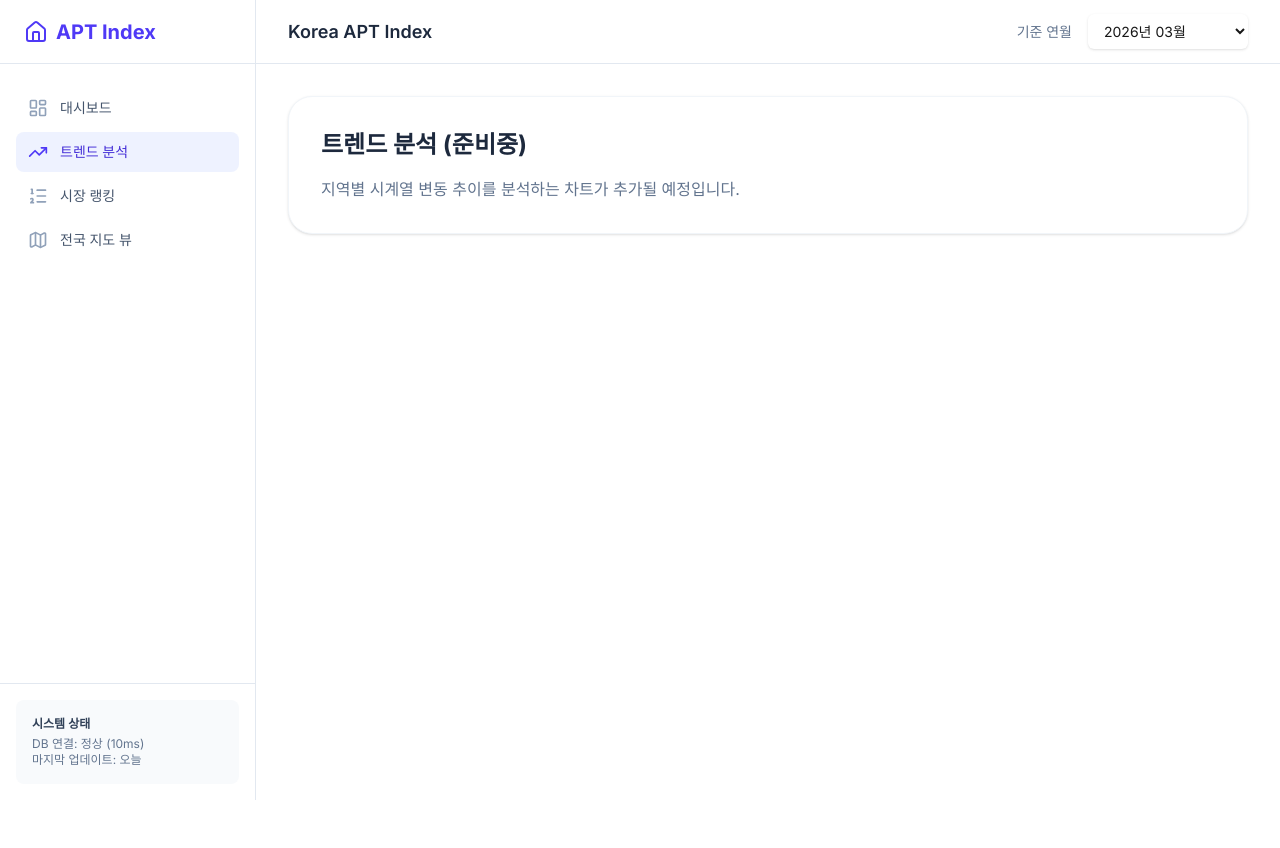
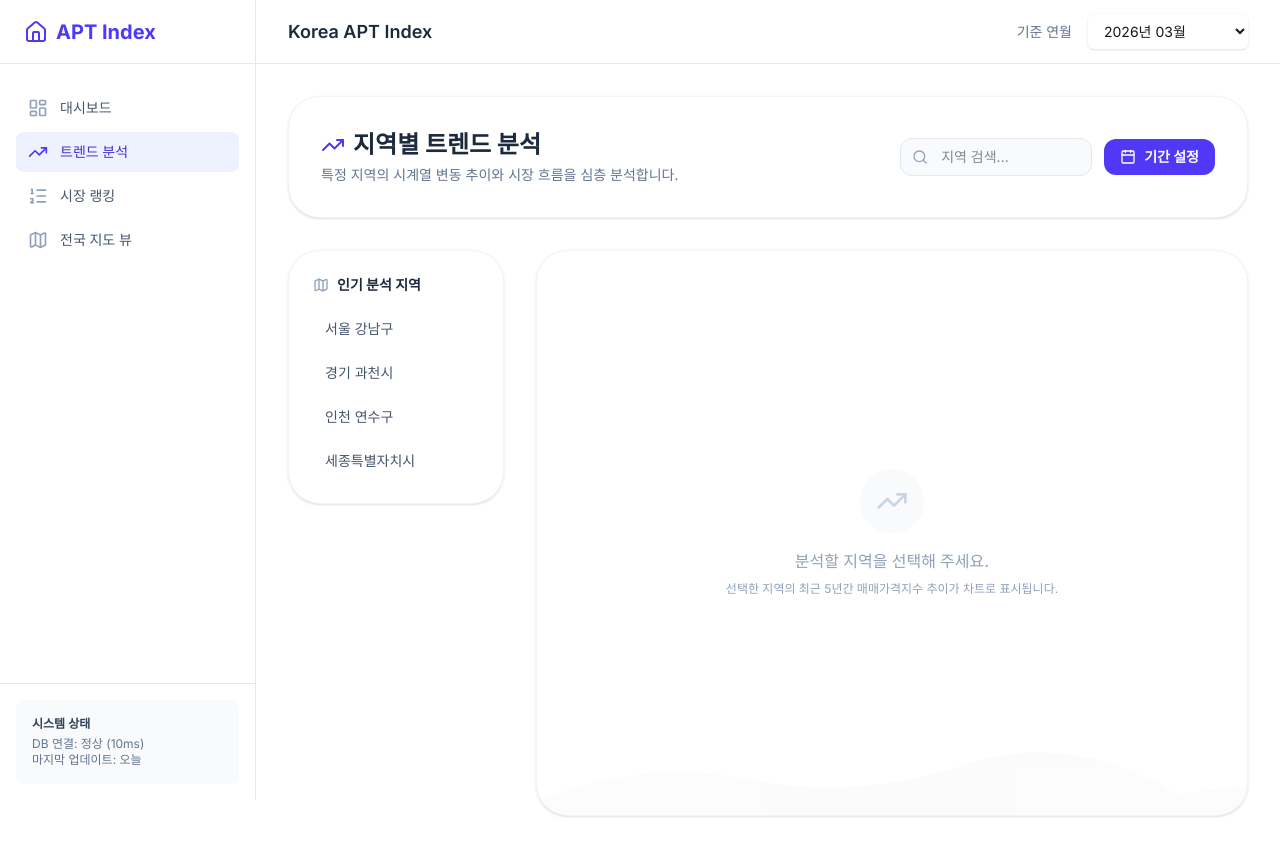
Before and after one commit to space-cap/korea-apt-index, a Next.js app in the folder frontend/: page /trend in a window 1280 px wide. Before the commit the page ends 800 px from the top, so only its background shows below. Built offline with nearby package versions, Linux system fonts and the light colour scheme.

Commit message:
feat: implement dashboard and trend analysis pages with reusable StatCard component

```diff
--- a/frontend/src/app/(app)/trend/page.tsx
+++ b/frontend/src/app/(app)/trend/page.tsx
@@ -1,11 +1,71 @@
+import { TrendingUp, Calendar, Map, Search } from "lucide-react";
+
 export default function TrendPage() {
   return (
-    <div className="max-w-6xl mx-auto">
-      <div className="bg-white rounded-3xl shadow-sm border border-slate-100 p-8">
-        <h1 className="text-2xl font-bold text-slate-800 mb-4">트렌드 분석 (준비중)</h1>
-        <p className="text-slate-500">
-          지역별 시계열 변동 추이를 분석하는 차트가 추가될 예정입니다.
-        </p>
+    <div className="max-w-6xl mx-auto space-y-8">
+      {/* 1. Header 섹션 */}
+      <div className="flex flex-col md:flex-row md:items-center justify-between gap-4 bg-white p-8 rounded-[2rem] border border-slate-100 shadow-sm">
+        <div>
+          <h1 className="text-2xl font-bold text-slate-800 flex items-center gap-2">
+            <TrendingUp className="w-6 h-6 text-indigo-600" />
+            지역별 트렌드 분석
+          </h1>
+          <p className="text-slate-500 text-sm mt-1">특정 지역의 시계열 변동 추이와 시장 흐름을 심층 분석합니다.</p>
+        </div>
+
+        {/* 필터 영역 (Placeholder) */}
+        <div className="flex items-center gap-3">
+          <div className="relative">
+            <Search className="absolute left-3 top-1/2 -translate-y-1/2 w-4 h-4 text-slate-400" />
+            <input
+              type="text"
+              placeholder="지역 검색..."
+              className="pl-10 pr-4 py-2 bg-slate-50 border border-slate-200 rounded-xl text-sm focus:outline-none focus:ring-2 focus:ring-indigo-500 w-48 transition-all"
+            />
+          </div>
+          <button className="flex items-center gap-2 px-4 py-2 bg-indigo-600 text-white text-sm font-bold rounded-xl hover:bg-indigo-500 transition-colors">
+            <Calendar className="w-4 h-4" />
+            기간 설정
+          </button>
+        </div>
+      </div>
+
+      {/* 2. 메인 컨텐츠 그리드 */}
+      <div className="grid grid-cols-1 lg:grid-cols-4 gap-8">
+        {/* 사이드 영역: 최근 본 지역 / 인기 지역 */}
+        <div className="lg:col-span-1 space-y-6">
+          <div className="bg-white p-6 rounded-[2rem] border border-slate-100 shadow-sm">
+            <h3 className="font-bold text-slate-800 mb-4 flex items-center gap-2 text-sm">
+              <Map className="w-4 h-4 text-slate-400" />
+              인기 분석 지역
+            </h3>
+            <div className="space-y-2">
+              {["서울 강남구", "경기 과천시", "인천 연수구", "세종특별자치시"].map((area) => (
+                <button key={area} className="w-full text-left px-3 py-2 rounded-lg text-sm text-slate-600 hover:bg-slate-50 hover:text-indigo-600 transition-colors">
+                  {area}
+                </button>
+              ))}
+            </div>
+          </div>
+        </div>
+
+        {/* 메인 차트 영역 (Placeholder) */}
+        <div className="lg:col-span-3 bg-white p-8 rounded-[2rem] border border-slate-100 shadow-sm relative overflow-hidden">
+          <div className="h-[500px] flex flex-col items-center justify-center text-slate-400">
+            <div className="w-16 h-16 bg-slate-50 rounded-full flex items-center justify-center mb-4 text-slate-300">
+               <TrendingUp className="w-8 h-8" />
+            </div>
+            <p className="font-medium">분석할 지역을 선택해 주세요.</p>
+            <p className="text-xs mt-2">선택한 지역의 최근 5년간 매매가격지수 추이가 차트로 표시됩니다.</p>
+
+            {/* 배경 차트 느낌의 데코레이션 */}
+            <div className="absolute bottom-0 left-0 w-full opacity-[0.03] pointer-events-none">
+               <svg viewBox="0 0 1000 100" className="w-full">
+                 <path d="M0,80 Q150,20 300,50 T600,30 T900,70 L1000,60 L1000,100 L0,100 Z" fill="currentColor" />
+               </svg>
+            </div>
+          </div>
+        </div>
       </div>
     </div>
   );
--- /dev/null
+++ b/frontend/src/components/ui/StatCard.tsx
@@ -0,0 +1,52 @@
+import { LucideIcon } from "lucide-react";
+import { cn } from "@/lib/utils";
+
+interface StatCardProps {
+  title: string;
+  value: string | number;
+  unit?: string;
+  description?: string;
+  icon: LucideIcon;
+  trend?: "up" | "down" | "neutral";
+  trendValue?: string;
+  className?: string;
+}
+
+export default function StatCard({
+  title,
+  value,
+  unit,
+  description,
+  icon: Icon,
+  trend,
+  trendValue,
+  className,
+}: StatCardProps) {
+  return (
+    <div className={cn("bg-white rounded-3xl p-6 shadow-sm border border-slate-100 flex flex-col justify-between h-full", className)}>
+      <div className="flex items-center justify-between mb-4">
+        <div className="p-2.5 rounded-2xl bg-slate-50 border border-slate-100 text-slate-600">
+          <Icon className="w-6 h-6" />
+        </div>
+        {trend && (
+          <div className={cn(
+            "text-xs font-bold px-2 py-1 rounded-lg",
+            trend === "up" ? "bg-rose-50 text-rose-500" :
+            trend === "down" ? "bg-blue-50 text-blue-500" :
+            "bg-slate-50 text-slate-500"
+          )}>
+            {trend === "up" ? "▲" : trend === "down" ? "▼" : "•"} {trendValue}
+          </div>
+        )}
+      </div>
+      <div>
+        <p className="text-sm font-medium text-slate-500 mb-1">{title}</p>
+        <div className="flex items-baseline gap-1">
+          <h3 className="text-2xl font-bold text-slate-800">{value}</h3>
+          {unit && <span className="text-sm font-medium text-slate-400">{unit}</span>}
+        </div>
+        {description && <p className="text-xs text-slate-400 mt-2">{description}</p>}
+      </div>
+    </div>
+  );
+}
```
Also changed, not shown: frontend/src/app/(app)/dashboard/page.tsx (+93 -23 lines), frontend/public/hero_real_estate.png (added).
